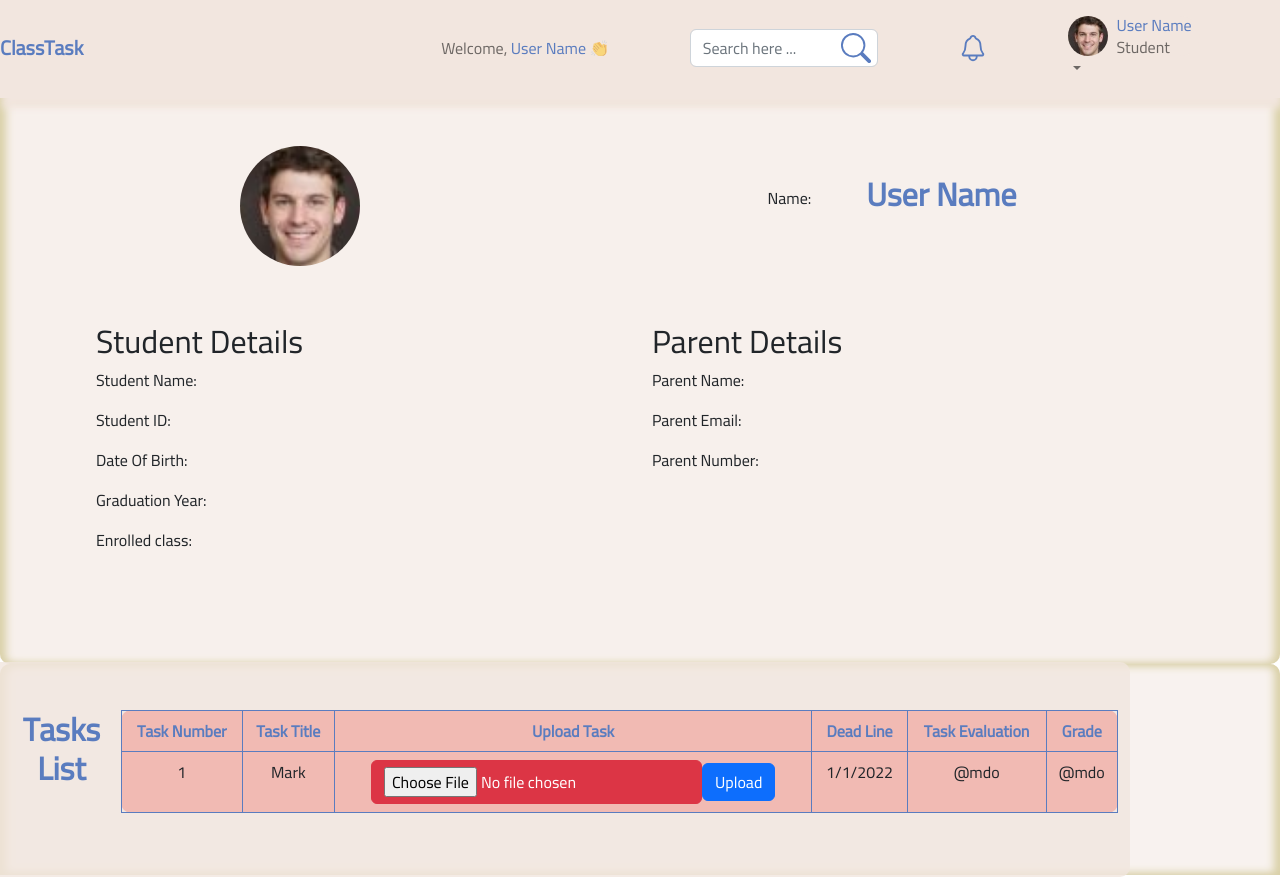
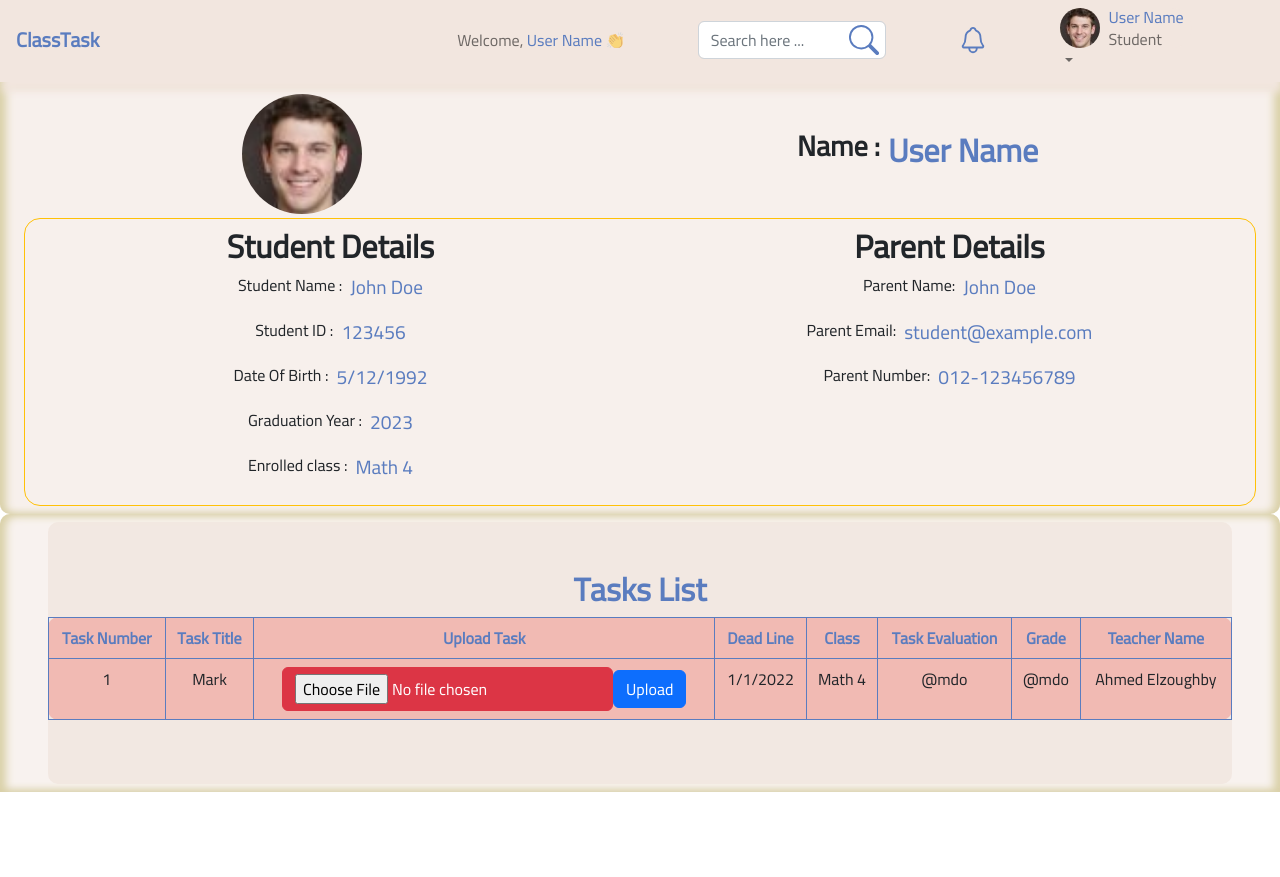
Before and after one commit to Ahmed-Elkoumey/ITI-graduation-project---ClassTask, a React (Create React App) app: page /student in a window 1280 px wide. After the commit the page ends 800 px from the top, so only its background shows below. Built offline with nearby package versions, Linux system fonts and the light colour scheme.

Commit message:
modify student styling

```diff
--- a/src/components/student/student-nav/index.jsx
+++ b/src/components/student/student-nav/index.jsx
@@ -23,7 +23,7 @@ const StudentNav = () => {
     </div>
   );
   return (
-    <Navbar collapseOnSelect expand="lg" className="student-nav">
+    <Navbar collapseOnSelect expand="lg" className="student-nav px-3 py-0">
       <Navbar.Brand href="#home" className="student__logo">
         ClassTask
       </Navbar.Brand>
@@ -62,12 +62,25 @@ const StudentNav = () => {
             id="collasible-nav-dropdown"
             className="mh-100"
           >
-            <NavDropdown.Item href="#">Profile</NavDropdown.Item>
-            <NavDropdown.Item href="#">Classes</NavDropdown.Item>
-            <NavDropdown.Item href="#">Tasks</NavDropdown.Item>
-            <Link to="/calender">Calender</Link>
+            <NavDropdown.Item>
+              <Link to="/student">Profile</Link>
+            </NavDropdown.Item>
+            <NavDropdown.Item>
+              <Link to="/student">Classes</Link>
+            </NavDropdown.Item>
+            <NavDropdown.Item>
+              <Link to="/student">Tasks</Link>
+            </NavDropdown.Item>
+            <NavDropdown.Item>
+              <Link to="/calender">Calender</Link>
+            </NavDropdown.Item>
             <NavDropdown.Divider />
-            <NavDropdown.Item href="#">Settings</NavDropdown.Item>
+            <NavDropdown.Item>
+              <Link to="/student">Settings</Link>
+            </NavDropdown.Item>
+            <NavDropdown.Item>
+              <Link to="/student">Log Out</Link>
+            </NavDropdown.Item>
           </NavDropdown>
         </Nav>
       </Navbar.Collapse>
--- a/src/components/student/student-nav/style.css
+++ b/src/components/student/student-nav/style.css
@@ -10,6 +10,11 @@
   max-height: 100px;
   border-bottom: 2px solid var(--white);
   box-shadow: 2px 10px 8px var(--white);
+}
+@media (max-width: 992px) {
+  .student-nav {
+    max-height: initial;
+  }
 }
 .student__logo {
   color: var(--blue);
--- a/src/components/student/student-tasks/index.jsx
+++ b/src/components/student/student-tasks/index.jsx
@@ -6,10 +6,10 @@ const StudentTasks = () => {
   let taskCount = 5;
   if (taskCount < 1) {
     return (
-      <section className="student-tasks py-2">
-        <div className="student-tasks__container container py-5">
+      <section className="student-tasks px-5 py-2">
+        <div className="student-tasks__part py-5">
           <h2 className="tasks-title text-center">Tasks List</h2>
-          <p className="text-center">No Tasks For Now</p>
+          <p className="text-center student-tasks__info">No Tasks For Now</p>
           <div className="empty-poster my-0 mx-auto">
             <img src={EmptyTask} alt="empty-task-list" className="w-100" />
           </div>
@@ -18,18 +18,20 @@ const StudentTasks = () => {
     );
   }
   return (
-    <section className="student-tasks py-2">
-      <div className="student-tasks__container container py-5">
+    <section className="student-tasks px-5 py-2">
+      <div className="student-tasks__part py-5">
         <h2 className="tasks-title text-center">Tasks List</h2>
-        <Table bordered hover className="task-table">
+        <Table bordered hover className="task-table" responsive="lg">
           <thead>
             <tr className="text-center">
               <th>Task Number</th>
               <th>Task Title</th>
               <th>Upload Task</th>
               <th>Dead Line</th>
+              <th>Class</th>
               <th>Task Evaluation</th>
               <th>Grade</th>
+              <th>Teacher Name</th>
             </tr>
           </thead>
           <tbody>
@@ -52,8 +54,10 @@ const StudentTasks = () => {
                 </form>
               </td>
               <td>1/1/2022</td>
+              <td>Math 4</td>
               <td>@mdo</td>
               <td>@mdo</td>
+              <td>Ahmed Elzoughby</td>
             </tr>
           </tbody>
         </Table>
--- a/src/components/student/student-tasks/style.css
+++ b/src/components/student/student-tasks/style.css
@@ -14,9 +14,14 @@
   border-radius: 10px 10px 0 0;
   box-shadow: 6px 2px 8px var(--beige) inset, -6px -2px 8px var(--beige) inset;
 }
-.student-tasks__container {
+.student-tasks__part {
   background-color: rgba(242, 230, 223, 0.8);
   border-radius: 10px;
+  margin: 0 auto;
+}
+.student-tasks__info {
+  color: #333;
+  font-weight: bold;
 }
 .empty-poster {
   width: 20rem;
@@ -29,3 +34,14 @@
 thead {
   font-weight: bold;
 }
+.student__name,
+.student__id,
+.student__date,
+.student__grad-year,
+.student__class,
+.student__parent-name,
+.student__parent-mail,
+.student__parent-number {
+  color: var(--blue);
+  font-size: 1.2rem;
+}
--- a/src/pages/student/index.jsx
+++ b/src/pages/student/index.jsx
@@ -7,32 +7,57 @@ const Student = () => {
   return (
     <main>
       <StudentNav />
-      <section className="p-5 container-fluid student">
-        <div className="d-flex justify-content-around w-100 mb-2">
+      <section className="container-fluid py-2 px-4 student">
+        <div className="d-flex justify-content-around w-100 my-1">
           <img
             src={UserAvatar}
             alt="user-avatar"
             className="student__photo rounded-circle"
           />
-          <p className="d-flex w-25 justify-content-around align-items-center">
-            Name: <h2 className="student__title ms-2 fw-bold">User Name</h2>
-          </p>
+          <div className="d-flex justify-content-around align-items-center">
+            <p className="fw-bold fs-3">Name :</p>
+            <h2 className="student__title ms-2 fw-bold">User Name</h2>
+          </div>
         </div>
-        <div className="p-5">
+        <div className="p-2 border border-warning rounded-4">
           <div className="row">
             <div className="col-md-6 col-sm-12">
-              <h2>Student Details</h2>
-              <p>Student Name:</p>
-              <p>Student ID:</p>
-              <p>Date Of Birth:</p>
-              <p>Graduation Year:</p>
-              <p>Enrolled class:</p>
+              <h2 className="text-center fw-bold fs-2">Student Details</h2>
+              <div className="d-flex justify-content-center gap-2">
+                <p>Student Name :</p>
+                <p className="student__name">John Doe</p>
+              </div>
+              <div className="d-flex justify-content-center gap-2">
+                <p>Student ID :</p>
+                <p className="student__id">123456</p>
+              </div>
+              <div className="d-flex justify-content-center gap-2">
+                <p>Date Of Birth :</p>
+                <p className="student__date">5/12/1992</p>
+              </div>
+              <div className="d-flex justify-content-center gap-2">
+                <p>Graduation Year :</p>
+                <p className="student__grad-year">2023</p>
+              </div>
+              <div className="d-flex justify-content-center gap-2">
+                <p>Enrolled class :</p>
+                <p className="student__class">Math 4</p>
+              </div>
             </div>
             <div className="col-md-6 col-sm-12">
-              <h2>Parent Details</h2>
-              <p>Parent Name:</p>
-              <p>Parent Email:</p>
-              <p>Parent Number:</p>
+              <h2 className="text-center fw-bold fs-2">Parent Details</h2>
+              <div className="d-flex justify-content-center gap-2">
+                <p>Parent Name:</p>
+                <p className="student__parent-name">John Doe</p>
+              </div>
+              <div className="d-flex justify-content-center gap-2">
+                <p>Parent Email:</p>
+                <p className="student__parent-mail">student@example.com</p>
+              </div>
+              <div className="d-flex justify-content-center gap-2">
+                <p>Parent Number:</p>
+                <p className="student__parent-number">012-123456789</p>
+              </div>
             </div>
           </div>
         </div>
```
